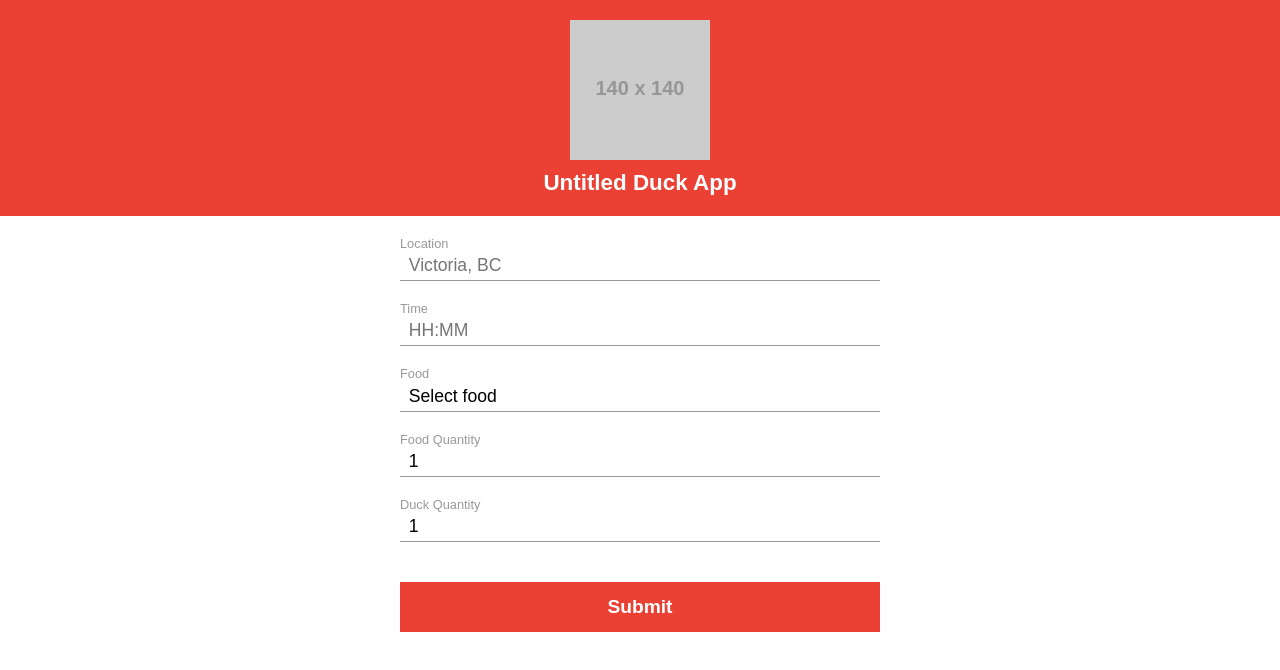
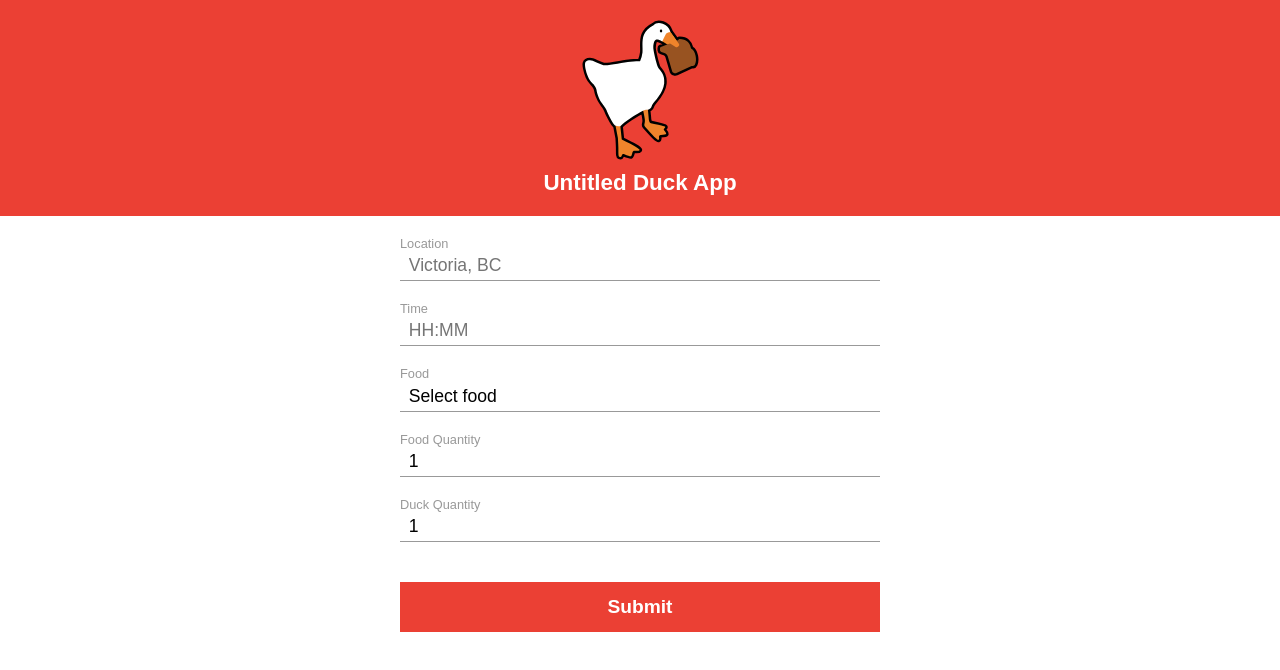
Before and after one commit to ashtonmeuser/freshworks-demo-front, a Vue app: page / in a window 1280 px wide. Shown: the top 670 px of the page. Built offline with nearby package versions, Linux system fonts and the light colour scheme.

Commit message:
Add artwork

```diff
--- a/src/components/Header.vue
+++ b/src/components/Header.vue
@@ -2,7 +2,7 @@
   <div class="header-container">
     <img
       class="header-logo"
-      src="https://via.placeholder.com/140x140"
+      src="../assets/duck.svg"
     >
     <h1 class="header-title">
       {{ title }}
@@ -30,7 +30,7 @@ export default {
   flex-direction: column;
   .header-logo {
     align-self: center;
-    width: 140px;
+    width: 117px;
     height: 140px;
   }
   .header-title {
```
Also changed, not shown: src/assets/duck.svg (added), 1 other file (tests, documents, lock files or other folders).
